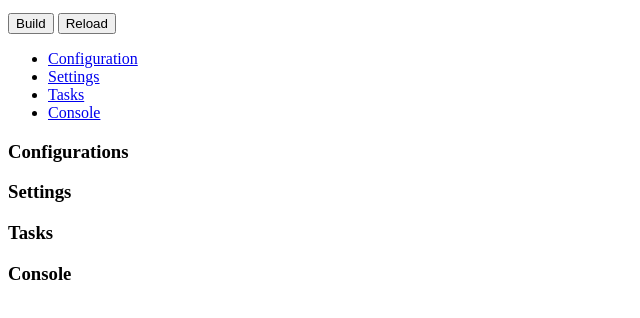
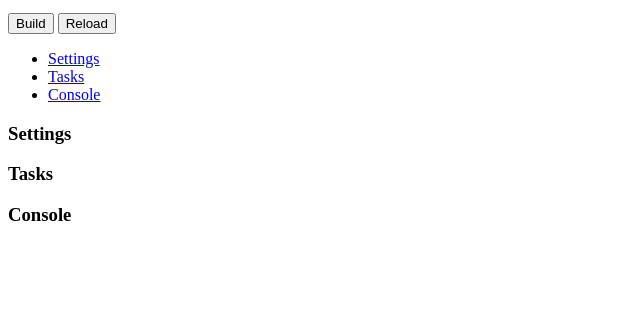
Before and after one commit to FireworksProject/Kake, a website with bundled scripts: page data/kake.html in a window 1280 px wide. Shown: the part 172-490 px from the top of the page, without its empty margins (0-640 px from the left). Built offline with nearby package versions, Linux system fonts and the light colour scheme.

Commit message:
Remove configuration tab from UI.
 On branch kris

	modified:   data/kake.html

```diff
--- a/data/kake.html
+++ b/data/kake.html
@@ -34,14 +34,10 @@
     </p>
     <div id="project-tabset">
       <ul>
-        <li><a href="#configuration-tab">Configuration</a></li>
         <li><a href="#settings-tab">Settings</a></li>
         <li><a href="#tasks-tab">Tasks</a></li>
         <li><a href="#console-tab">Console</a></li>
       </ul>
-      <div id="configuration-tab">
-        <h3>Configurations</h3>
-      </div><!-- end #configurations-tab -->
       <div id="settings-tab">
         <h3>Settings</h3>
         <ul id="settings"></ul>
```
